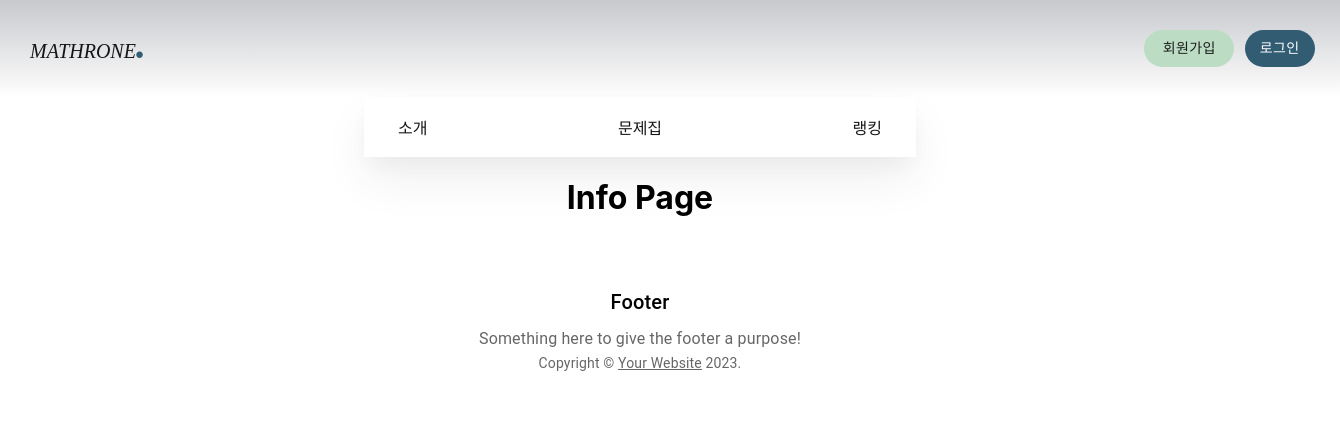
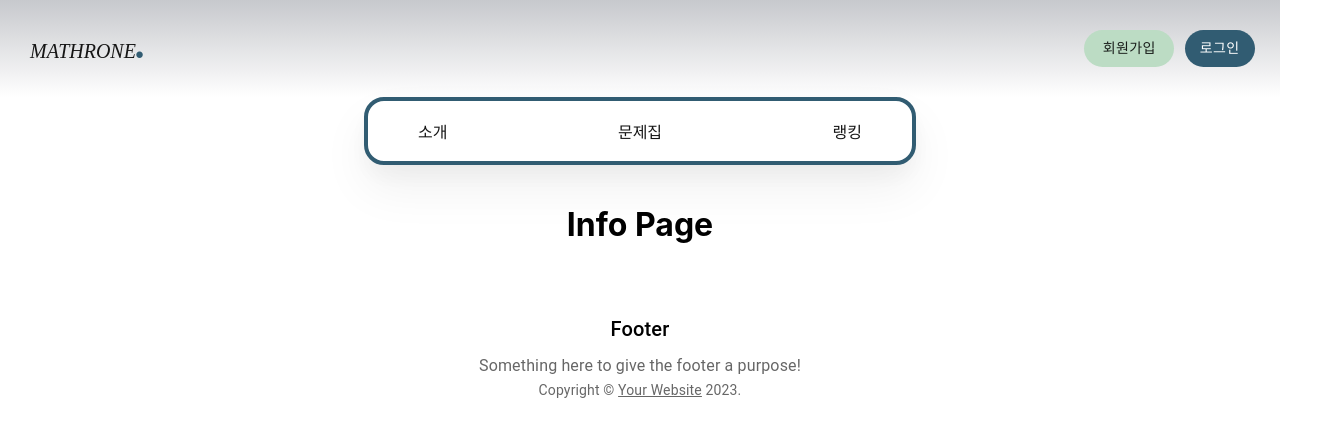
Before and after one commit to 2021-Techeer-teamC/MATHRONE_Frontend, a React (Create React App) app: page /info in a window 1280 px wide. Shown: the top 436 px of the page, 1340 px wide, since content can reach past the window. Built offline with nearby package versions, Linux system fonts and the light colour scheme; a web font is replaced by a local one.

Commit message:
(MR-97) NavBar 스타일 변경

```diff
--- a/src/components/Header/style.js
+++ b/src/components/Header/style.js
@@ -2,9 +2,7 @@ import { Box, styled } from '@mui/material';
 
 export const HeaderBox = styled(Box)(
   () => `
-  .header-box {
-    width: 100%;
-  }
+  width: 100%;
 
   .header {
     background-color: none;
--- a/src/components/NavBar/index.js
+++ b/src/components/NavBar/index.js
@@ -1,27 +1,21 @@
-import * as React from "react";
-import { Toolbar, Container } from "@mui/material/";
-import { Link } from "react-router-dom";
-import "./style.css"
-
+import * as React from 'react';
+import { Toolbar } from '@mui/material/';
+import { Link } from 'react-router-dom';
+import { NavBarContainer } from './style.js';
 
 function NavBar(props) {
   const { sections } = props;
 
   return (
-        <Container maxWidth="sm">
-            <Toolbar
-                className="navbar"
-                component="nav"
-                variant="dense"
-                sx={{ justifyContent: "space-between", overflowX: "auto" }}
-            >
+    <NavBarContainer maxWidth="sm">
+      <Toolbar className="navbar" component="nav" variant="dense">
         {sections.map((section) => (
           <Link className="navbar-link" to={section.url}>
             {section.title}
           </Link>
         ))}
       </Toolbar>
-        </Container>
+    </NavBarContainer>
   );
 }
 
--- a/src/components/NavBar/style.css
+++ /dev/null
@@ -1,21 +0,0 @@
-.navbar {
-  display: flex;
-  flex-direction: row;
-  justify-content: center;
-  align-items: center;
-  height: 60px;
-  background: #ffffff;
-  box-shadow: 0px 24px 48px rgba(21, 21, 21, 0.06),
-    0px 12px 24px rgba(21, 21, 21, 0.04), 0px 0px 16px rgba(21, 21, 21, 0.02);
-  backdrop-filter: blur(90px) !important;
-  margin-bottom: 16px;
-}
-.navbar-link {
-  text-decoration: none;
-  color: #151515;
-  padding: 10px;
-
-}
-.navbar-link:hover {
-  border-bottom: 3px solid #bcdcc4;
-}
--- /dev/null
+++ b/src/components/NavBar/style.js
@@ -0,0 +1,34 @@
+import { Container, styled } from '@mui/material';
+
+export const NavBarContainer = styled(Container)(
+  () => `
+  margin-bottom: 40px !important;
+
+  .navbar {
+    display: flex;
+    padding-right: 40px;
+    padding-left: 40px;
+    flex-direction: row;
+    justify-content: space-between;
+    align-items: center;
+    height: 60px !important;
+
+    border-radius: 20px;
+    border: 4px solid #315c72;
+    background: #ffffff;
+    box-shadow: 0px 24px 48px rgba(21, 21, 21, 0.06),
+      0px 12px 24px rgba(21, 21, 21, 0.04), 0px 0px 16px rgba(21, 21, 21, 0.02);
+    backdrop-filter: blur(90px) !important;
+    margin-bottom: 16px;
+  }
+  .navbar-link {
+    text-decoration: none;
+    color: #151515;
+    padding: 10px;
+
+  }
+  .navbar-link:hover {
+    border-bottom: 3px solid #bcdcc4;
+  }
+  `,
+);
```
Lines whose indentation alone changed are shown as unchanged.
